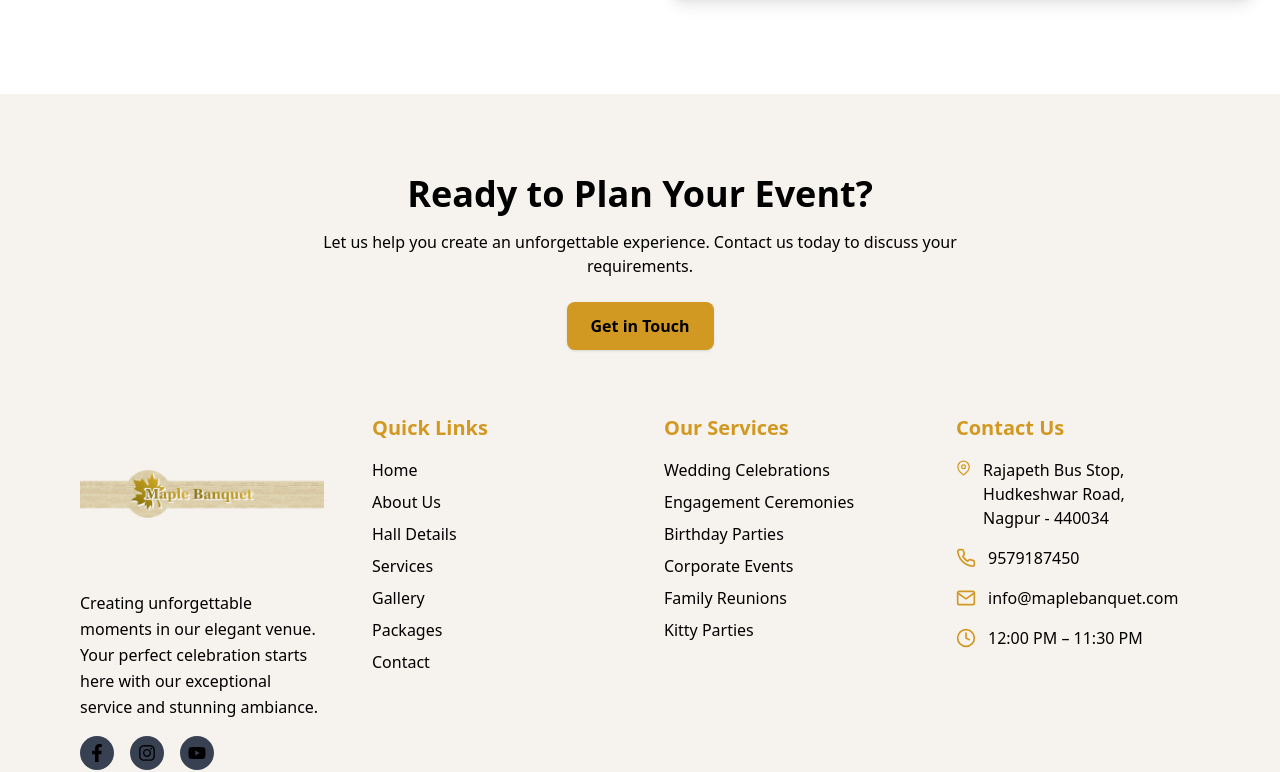
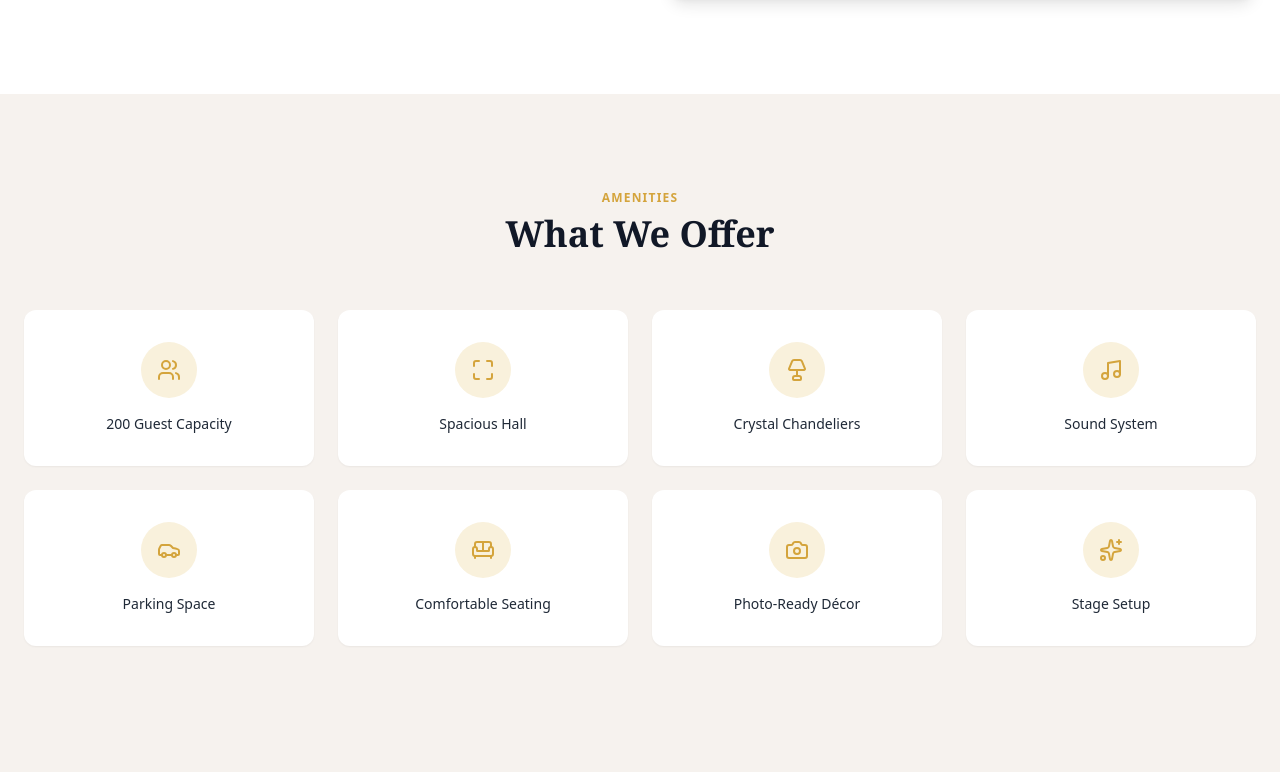
Before and after one commit to JaiPatel0916/Maple-Banquet-hall, a React (Vite) app in the folder frontend/: page /hall in a window 1280 px wide. Shown: the part 2174-2946 px from the top of the page. Built offline with nearby package versions, Linux system fonts and the light colour scheme.

Commit message:
hall detilas done

```diff
--- a/frontend/package.json
+++ b/frontend/package.json
@@ -10,6 +10,7 @@
     "preview": "vite preview"
   },
   "dependencies": {
+    "framer-motion": "^12.23.26",
     "lucide-react": "^0.561.0",
     "react": "^19.2.0",
     "react-dom": "^19.2.0",
--- /dev/null
+++ b/frontend/src/components/Hall Details/AmenitiesSection.jsx
@@ -0,0 +1,93 @@
+import React from "react";
+import { motion } from "framer-motion";
+import {
+  Users,
+  Maximize,
+  Lamp,
+  Music,
+  Car,
+  Sofa,
+  Camera,
+  Sparkles,
+} from "lucide-react";
+
+const amenities = [
+  { icon: Users, label: "200 Guest Capacity" },
+  { icon: Maximize, label: "Spacious Hall" },
+  { icon: Lamp, label: "Crystal Chandeliers" },
+  { icon: Music, label: "Sound System" },
+  { icon: Car, label: "Parking Space" },
+  { icon: Sofa, label: "Comfortable Seating" },
+  { icon: Camera, label: "Photo-Ready Décor" },
+  { icon: Sparkles, label: "Stage Setup" },
+];
+
+// Animation variants
+const containerVariants = {
+  hidden: { opacity: 0 },
+  visible: {
+    opacity: 1,
+    transition: {
+      staggerChildren: 0.15,
+    },
+  },
+};
+
+const cardVariants = {
+  hidden: { opacity: 0, y: 30 },
+  visible: {
+    opacity: 1,
+    y: 0,
+    transition: { duration: 0.6, ease: "easeOut" },
+  },
+};
+
+export default function AmenitiesSection() {
+  return (
+    <section className="bg-[#f6f2ee] py-24">
+      <div className="mx-auto max-w-7xl px-6">
+        {/* Heading */}
+        <motion.div
+          initial={{ opacity: 0, y: -20 }}
+          whileInView={{ opacity: 1, y: 0 }}
+          transition={{ duration: 0.6 }}
+          viewport={{ once: true }}
+          className="mb-14 text-center"
+        >
+          <p className="text-xs font-semibold uppercase tracking-widest text-[#d4a43c]">
+            Amenities
+          </p>
+          <h2 className="mt-2 text-4xl font-serif font-semibold text-gray-900">
+            What We Offer
+          </h2>
+        </motion.div>
+
+        {/* Animated Grid */}
+        <motion.div
+          variants={containerVariants}
+          initial="hidden"
+          whileInView="visible"
+          viewport={{ once: true }}
+          className="grid gap-6 sm:grid-cols-2 lg:grid-cols-4"
+        >
+          {amenities.map((item, index) => (
+            <motion.div
+              key={index}
+              variants={cardVariants}
+              whileHover={{ scale: 1.05 }}
+              className="rounded-xl bg-white p-8 text-center shadow-sm"
+            >
+              <div className="mx-auto mb-4 flex h-14 w-14 items-center justify-center rounded-full bg-[#f9f1dc] text-[#d4a43c]">
+                <item.icon size={24} />
+              </div>
+
+              <p className="text-sm font-medium text-gray-800">
+                {item.label}
+              </p>
+            </motion.div>
+          ))}
+        </motion.div>
+      </div>
+    </section>
+  );
+}
--- a/frontend/src/components/Hall Details/LoungeSection.jsx
+++ b/frontend/src/components/Hall Details/LoungeSection.jsx
@@ -6,7 +6,7 @@ export default function LoungeSection() {
     <section className="bg-white py-24">
       <div className="mx-auto max-w-7xl px-6">
         <div className="grid items-center gap-14 lg:grid-cols-2">
-          {/* Left Content */}
+
           <div>
             <p className="mb-3 text-xs font-semibold uppercase tracking-widest text-[#d4a43c]">
               Lounge
--- a/frontend/src/pages/About.jsx
+++ b/frontend/src/pages/About.jsx
@@ -7,8 +7,6 @@ export default function About() {
             <div >
                 <AboutStory />
                 <AboutValues />
-
-
             </div>
         </>
     );
--- a/frontend/src/pages/HallDetails.jsx
+++ b/frontend/src/pages/HallDetails.jsx
@@ -3,6 +3,7 @@ import OurVenueSection from "../components/Hall Details/OurVenueSection";
 import GrandHallSection from "../components/Hall Details/GrandHallSection";
 import StageAreaSection from "../components/Hall Details/StageAreaSection";
 import LoungeSection from "../components/Hall Details/LoungeSection";
+import AmenitiesSection from "../components/Hall Details/AmenitiesSection";
 export default function HallDetails() {
     return (
         <>
@@ -11,6 +12,7 @@ export default function HallDetails() {
              <GrandHallSection/>
              <StageAreaSection/>
              <LoungeSection/>
+             <AmenitiesSection/>
 
             </div>
         </>
```
Also changed, not shown: 1 other file (tests, documents, lock files or other folders).
